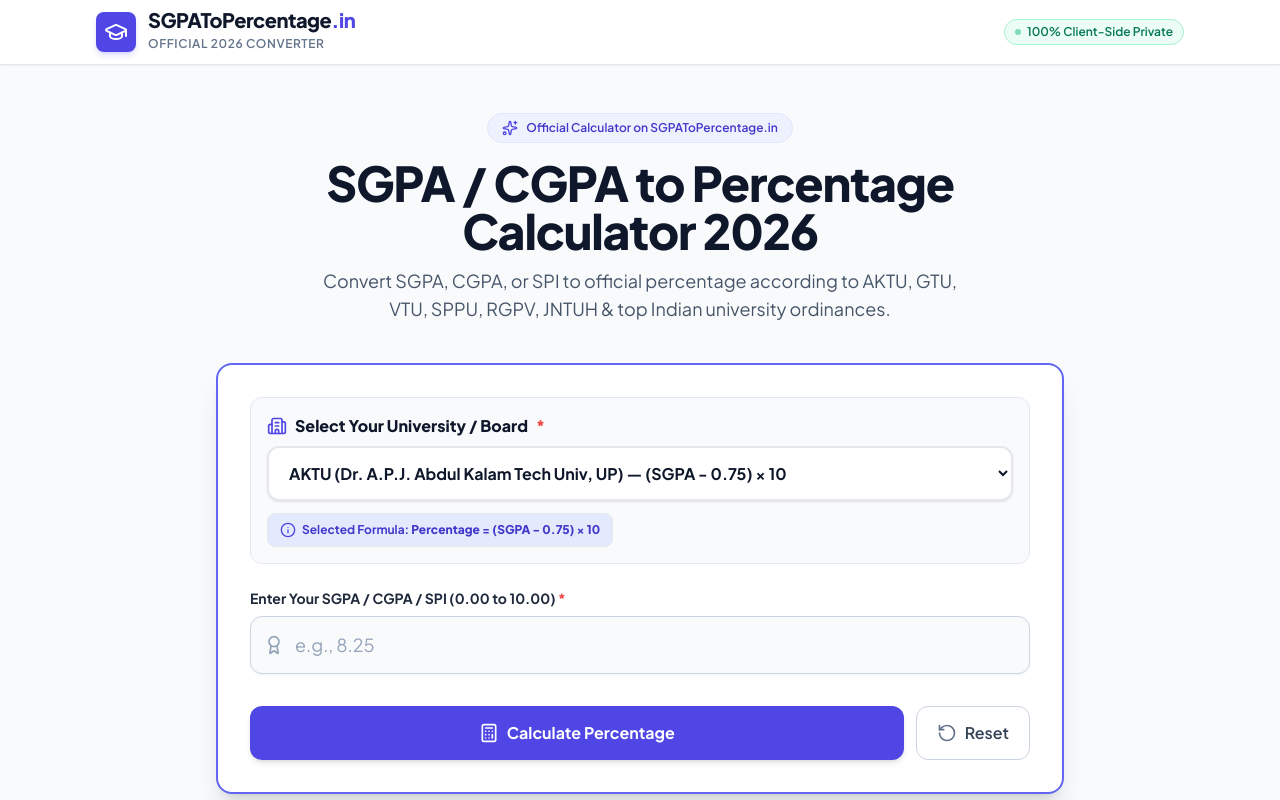
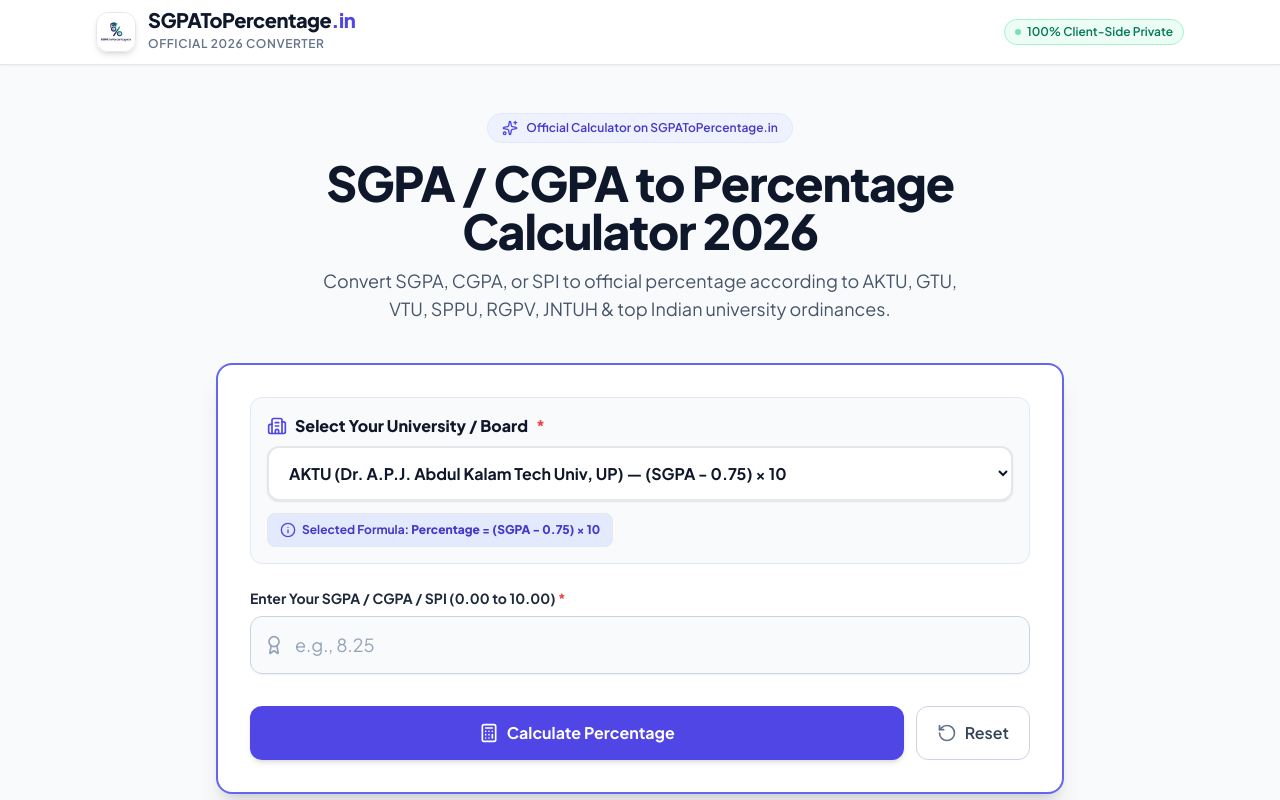
Before and after one commit to sanjayoraon-art/SGPAToPercentage.in, a plain HTML site: page aktu-sgpa-calculator.html in a window 1280 px wide. Shown: the top 800 px of the page. Drawn offline with nearby package versions, Linux system fonts and the light colour scheme.

Commit message:
Add official SGPAToPercentage.in logo and favicon

```diff
--- a/aktu-sgpa-calculator.html
+++ b/aktu-sgpa-calculator.html
@@ -12,6 +12,10 @@
     <meta name="robots" content="index, follow">
     <meta name="author" content="SGPAToPercentage.in">
     <link rel="canonical" href="https://sgpatopercentage.in/">
+
+    <!-- Favicon -->
+    <link rel="icon" type="image/jpeg" href="logo.jpg">
+    <link rel="apple-touch-icon" href="logo.jpg">
 
     <!-- Open Graph / Facebook -->
     <meta property="og:type" content="website">
@@ -125,9 +129,7 @@
     <header class="bg-white border-b border-slate-200 sticky top-0 z-40 shadow-sm">
         <div class="max-w-6xl mx-auto px-4 sm:px-6 lg:px-8 h-16 flex items-center justify-between">
             <div class="flex items-center space-x-3">
-                <div class="p-2 bg-brand-600 text-white rounded-lg shadow-md shadow-brand-500/20">
-                    <i data-lucide="graduation-cap" class="w-6 h-6"></i>
-                </div>
+                <img src="logo.jpg" alt="SGPAToPercentage.in Logo" class="w-10 h-10 rounded-xl shadow-md border border-brand-200 object-cover">
                 <div>
                     <span class="font-extrabold text-xl text-slate-900 tracking-tight block leading-none">
                         SGPAToPercentage<span class="text-brand-600">.in</span>
```
Also changed, not shown: index.html (+5 -3 lines), logo.jpg (added).
